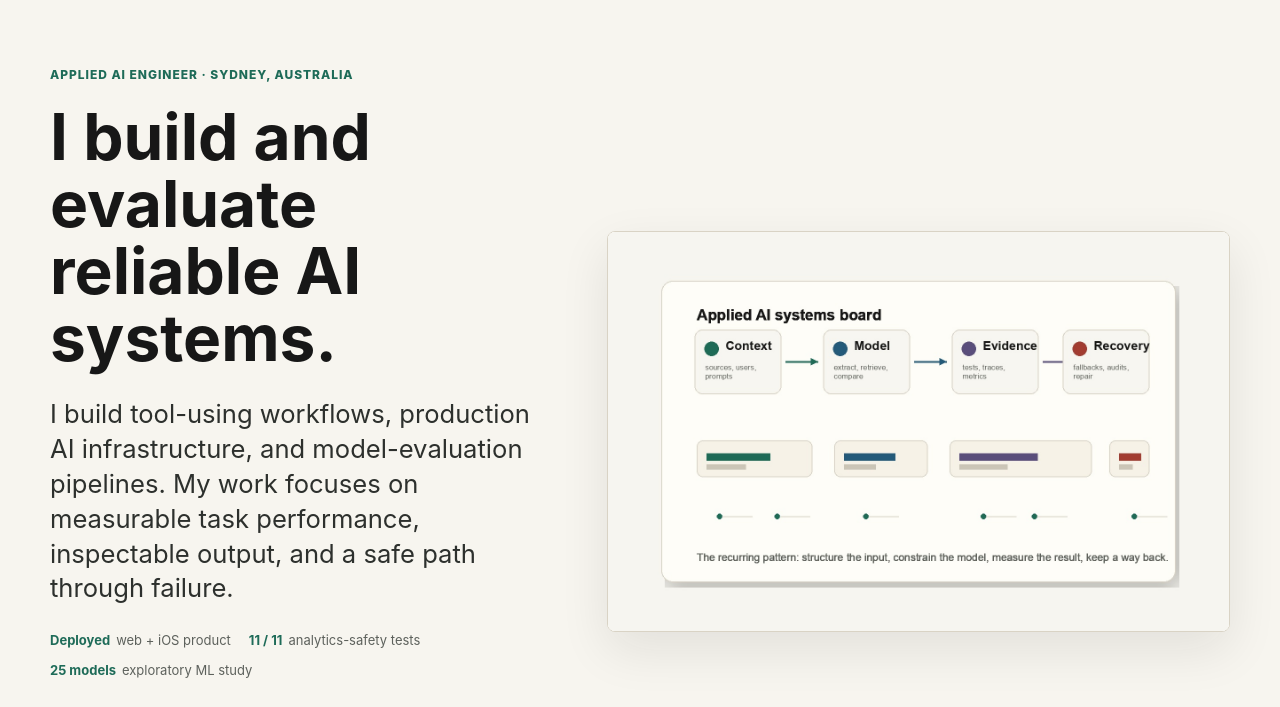
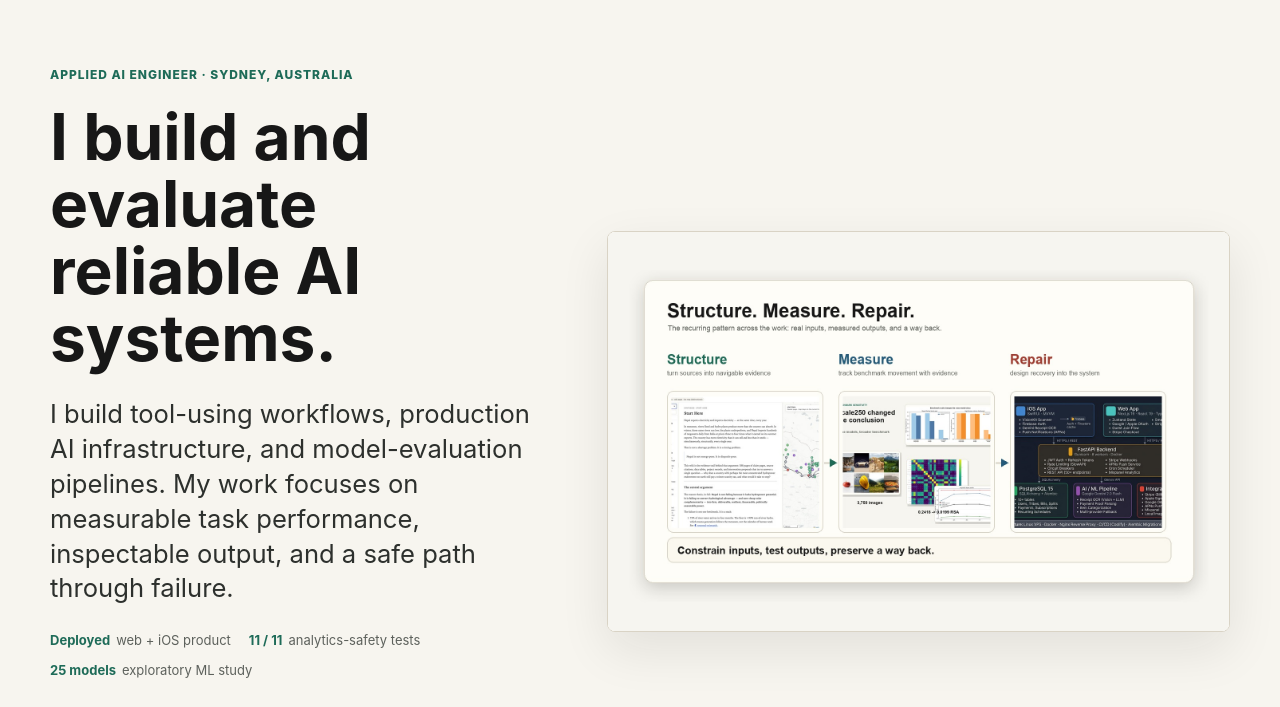
Before and after one commit to abinashkarki/Abinash-Blog, a plain HTML site: page portfolio/index.html in a window 1280 px wide. Shown: the part 67-774 px from the top of the page. Drawn offline with Linux system fonts and the light colour scheme.

Commit message:
Update portfolio hero visual

```diff
--- a/portfolio/index.html
+++ b/portfolio/index.html
@@ -53,7 +53,7 @@
         </div>
         <div class="hero-showcase hero-single-visual" aria-label="Applied AI systems pattern">
           <figure class="evidence-panel">
-            <img src="assets/img/applied-ai-systems-board.jpg" alt="Applied AI systems board showing context, model, evidence, and recovery stages">
+            <img src="assets/img/hero-method-strip.jpg" alt="Portfolio method board showing structure, measurement, and repair across real project artifacts">
           </figure>
         </div>
       </section>
```
Also changed, not shown: portfolio/assets/img/hero-method-strip.jpg (added).
